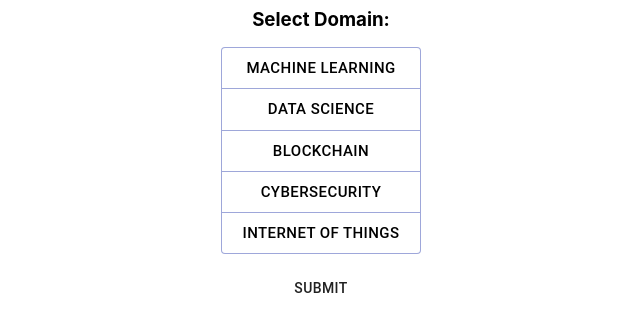
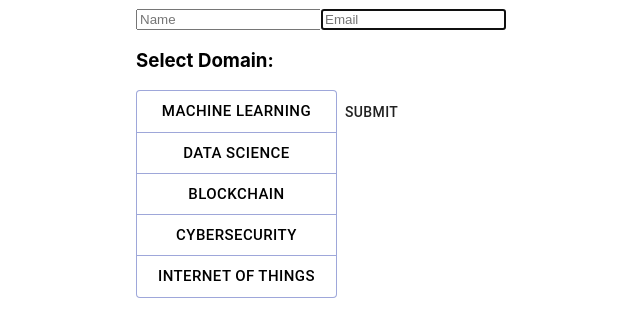
Before and after one commit to tejasdahad/dbms_pro, a React (Create React App) app: page /add_domain in a window 1280 px wide. Shown: the top 336 px of the page, without its empty margins (319-959 px from the left). Built offline with nearby package versions, Linux system fonts and the light colour scheme; the HTML template or start-up script is replaced by a standard one.

Commit message:
Email Name Commit

```diff
--- a/src/actions/users.js
+++ b/src/actions/users.js
@@ -1,10 +1,12 @@
 import { firestore } from '../firebase/firebase';
 
-export const addDomain = ({domain,subDomain,user,userId}) => async dispatch => {
+export const addDomain = ({domain,subDomain,email,name,user,userId}) => async dispatch => {
     user = {
         ...user,
         domain,
-        subDomain
+        subDomain,
+        email,
+        name
     };
     await firestore.collection('2020-21').doc('STUDENTS').collection('STUDENTS').doc(userId).set(user);
     console.log(user);
--- a/src/components/AddDomain.js
+++ b/src/components/AddDomain.js
@@ -20,8 +20,19 @@ const AddDomain = ({addDomain,users }) => {
     const classes = useStyles();
     const [domain,setDomain] = useState('');
     const [subDomain,setSubdomain] = useState('');
+    const [email,setEmail] = useState('');
+    const [name,setName] = useState('');
     return (
         <div className={classes.root}>
+            <form>
+                <input type='text' placeholder="Name" autoFocus required defaultvalue="" onChange={e => {
+                    e.preventDefault();
+                    setName(e.target.value);
+                }}/>
+                <input type='text' placeholder="Email" autoFocus required defaultValue="" onChange={e => {
+                    e.preventDefault();
+                    setEmail(e.target.value);
+                }}/>
                 <h3>Select Domain:</h3>
                 <ButtonGroup size="large" color="primary" aria-label="large outlined primary button group" orientation="vertical">
                     <Button onClick={e => {
@@ -92,8 +103,9 @@ const AddDomain = ({addDomain,users }) => {
                 }
                 <Button onClick={(e) => {
                     e.preventDefault();
-                addDomain({domain,subDomain, user:users.user,userId: users.userId});
+                    addDomain({domain,subDomain,email,name, user:users.user,userId: users.userId});
                 }}>Submit</Button>
+            </form>
         </div>
     );
 }
```
Lines whose indentation alone changed are shown as unchanged.
